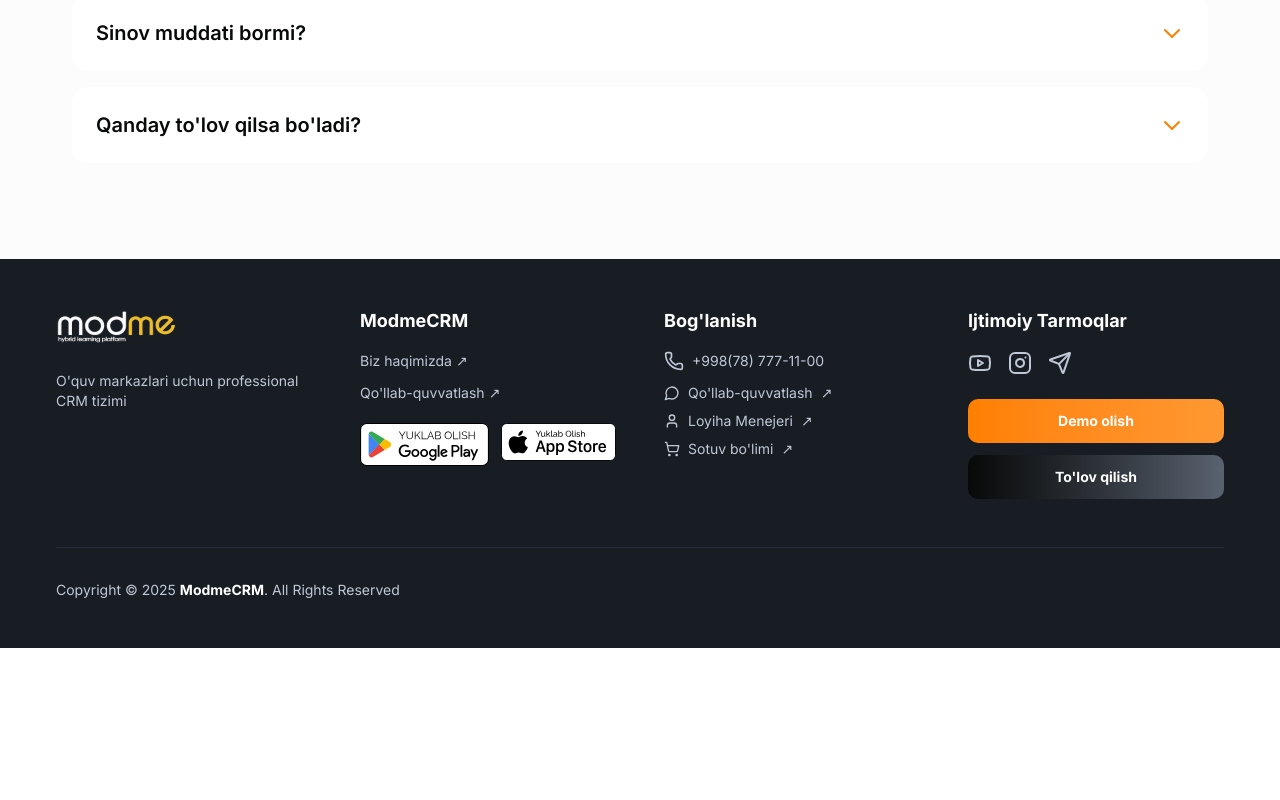
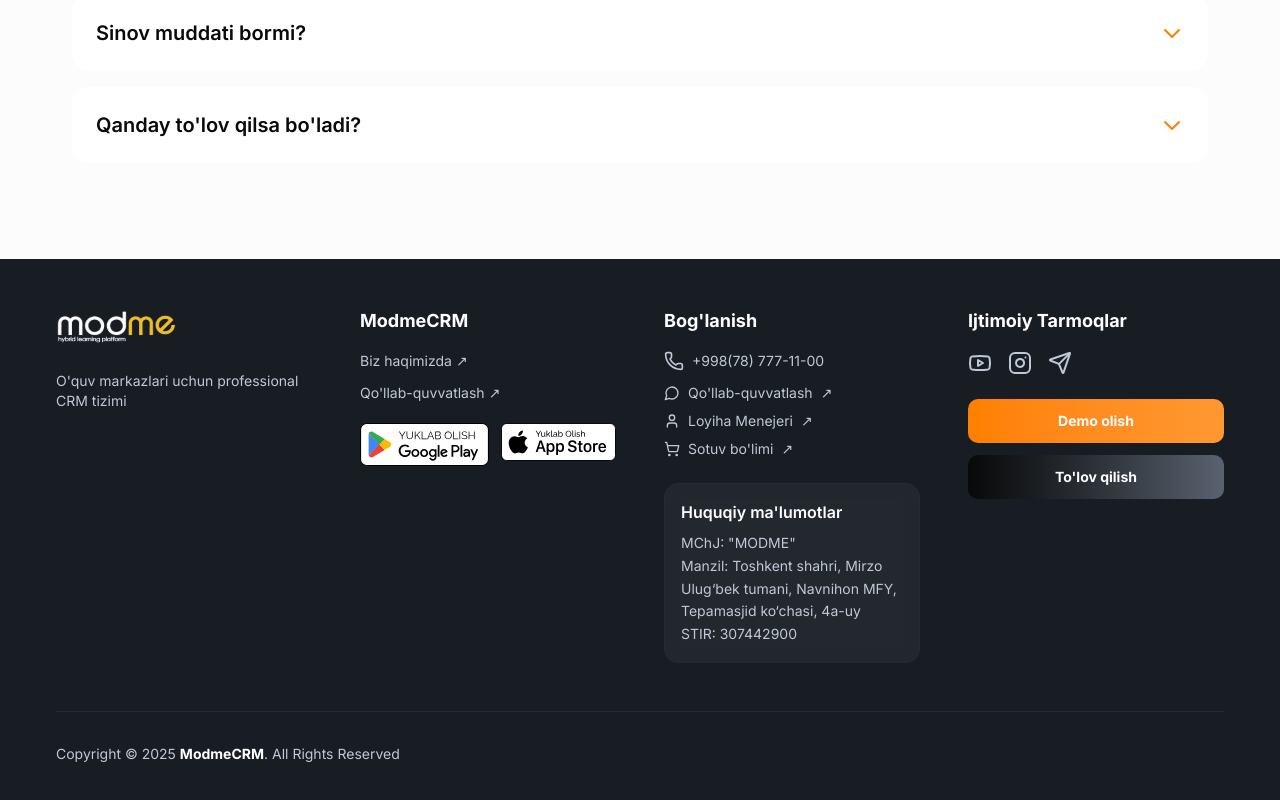
Before and after one commit to Behruz0129/modme-landing, a Next.js app: page / in a window 1280 px wide. Shown: the part 7815-8615 px from the top of the page. Before the commit the page ends 8463 px from the top, so only its background shows below. Built offline with nearby package versions, Linux system fonts and the light colour scheme; no server answers.

Commit message:
huquqiy data

```diff
--- a/components/layout/Footer.tsx
+++ b/components/layout/Footer.tsx
@@ -139,6 +139,14 @@
                                 </span>
                             </a>
                         </div>
+                        <div className="mt-6 p-4 rounded-xl border border-[#232b39] bg-white/5 backdrop-blur-sm text-[#bfc8d6] text-sm leading-relaxed">
+                            <p className="font-semibold text-white text-base mb-2">
+                                Huquqiy ma'lumotlar
+                            </p>
+                            <p>MChJ: &quot;MODME&quot;</p>
+                            <p>Manzil: Toshkent shahri, Mirzo Ulug‘bek tumani, Navnihon MFY, Tepamasjid ko‘chasi, 4a-uy</p>
+                            <p>STIR: 307442900</p>
+                        </div>
                     </div>
 
                     {/* Ijtimoiy tarmoqlar */}
```
Also changed, not shown: 1 other file (tests, documents, lock files or other folders).
